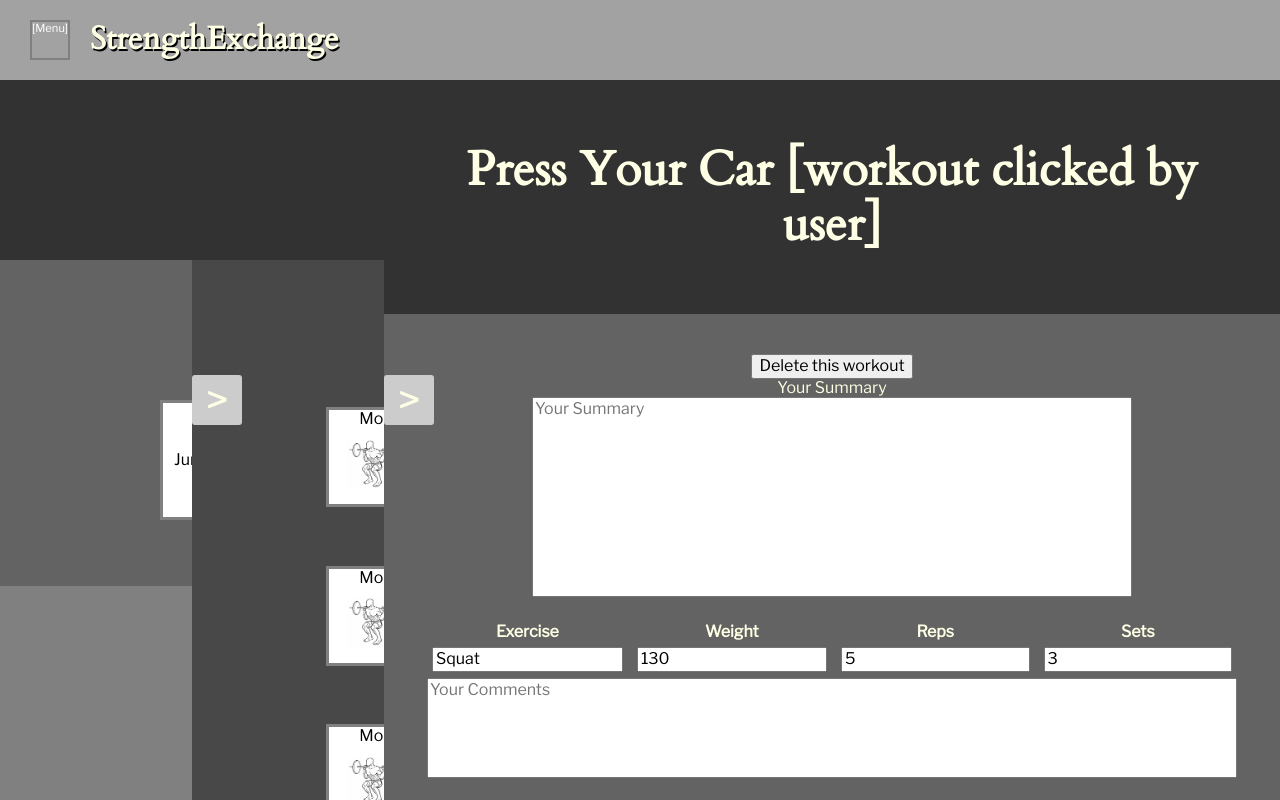
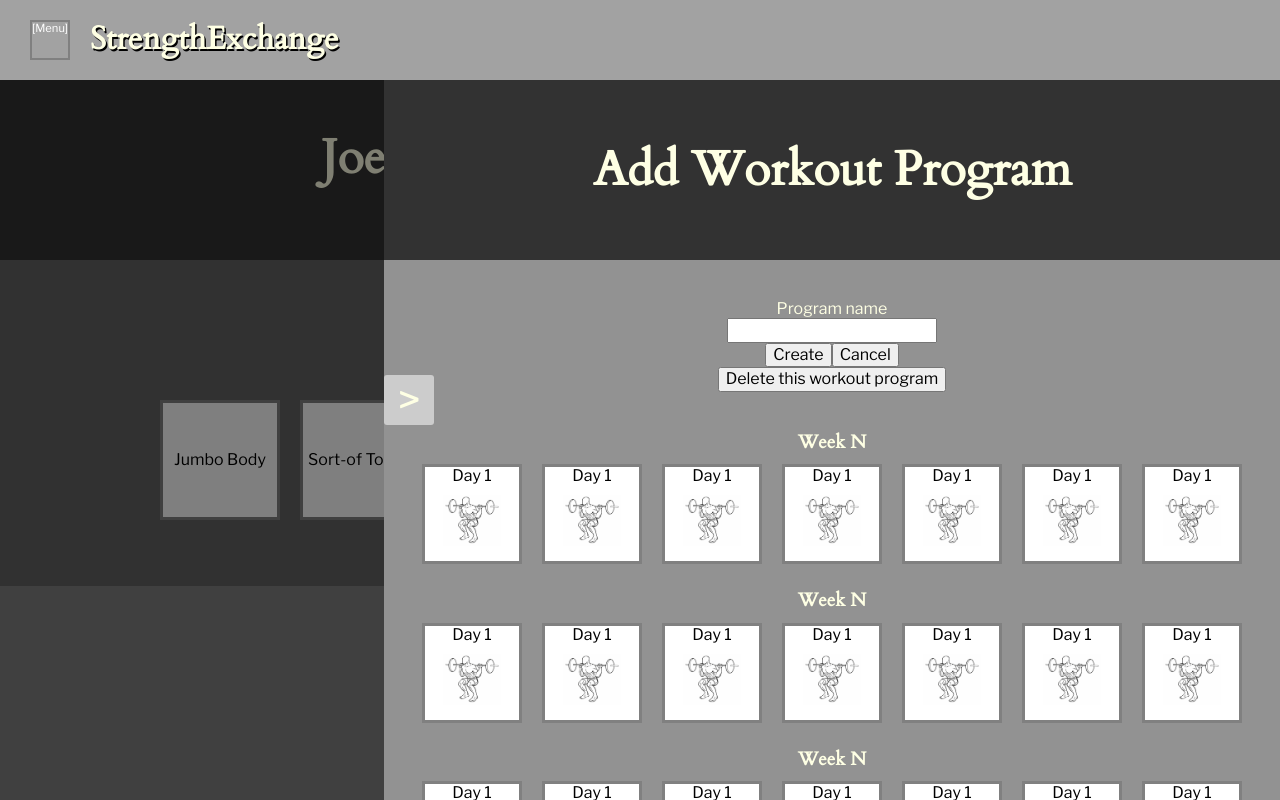
Before and after one commit to rob137/StrengthExchange-Client, a React (Create React App) app: page / in a window 1280 px wide. Built offline with nearby package versions, Linux system fonts and the light colour scheme.

Commit message:
add edit weeks etc to add-workout-sidebar and adjust stylings

```diff
--- a/src/components/add-program-sidebar.css
+++ b/src/components/add-program-sidebar.css
@@ -13,3 +13,19 @@
 	overflow-y: scroll;
 	text-align: center;
 }
+
+
+.add-program-sidebar {
+	padding-bottom: 30px;
+	position: fixed;
+	top: 80px;
+	background: #929292;
+	min-width: 50%;
+	max-width: 70%;
+	width: 1200px;
+	right: 0;
+	z-index: 5;
+	height: calc(100% - 80px);
+	overflow-y: scroll;
+	text-align: center;
+}
--- a/src/components/add-program-sidebar.jsx
+++ b/src/components/add-program-sidebar.jsx
@@ -1,6 +1,10 @@
 import React from 'react';
 import CloseSidebarWidget from './close-sidebar-widget';
 import Header from './header';
+import DeleteProgramButton from './delete-program-button';
+import ProgramCalendar from './program-calendar';
+import AddWeekButton from './add-week-button';
+import RemoveWeekButton from './remove-week-button';
 import AddProgramForm from './add-program-form';
 import './add-program-sidebar.css';
 
@@ -13,6 +17,10 @@ export default function AddProgramSidebar() {
 				text="Add Workout Program"
 			/>
 			<AddProgramForm />
+			<DeleteProgramButton />
+			<ProgramCalendar />
+			<AddWeekButton />
+			<RemoveWeekButton />
 		</section>
 	)
 }
--- a/src/components/app.css
+++ b/src/components/app.css
@@ -71,7 +71,6 @@ button, .submit-button {
 	width: 120px;
 }
 
-
 input, textarea {
 	color: black;
 }
--- a/src/components/app.jsx
+++ b/src/components/app.jsx
@@ -12,7 +12,7 @@ import ScreenShader from './screen-shader';
 import './app.css';
 
 export default function App() {
-  const page = "EditWorkoutSidebar";
+  const page = "AddProgramSidebar";
 
   if (page ==="LandingPage") {
     return (
@@ -34,6 +34,7 @@ export default function App() {
       <div>
         <Nav />
         <Dashboard />
+        <ScreenShader />
         <AddProgramSidebar />
         <Footer />
       </div>
@@ -43,6 +44,7 @@ export default function App() {
       <div>
         <Nav />
         <Dashboard />
+        <ScreenShader />
         <EditProgramSidebar />
         <Footer />
       </div>
@@ -52,6 +54,7 @@ export default function App() {
       <div>
         <Nav />
         <Dashboard />
+        <ScreenShader />
         <EditProgramSidebar />
         <EditWorkoutSidebar />
         <Footer />
--- /dev/null
+++ b/src/components/day.css
@@ -0,0 +1,9 @@
+
+.day {
+	width: 100px;
+	height: 100px;
+	margin: 10px;
+	border: 3px grey solid;
+	cursor: pointer;
+	background-color: white;
+}
--- a/src/components/day.jsx
+++ b/src/components/day.jsx
@@ -1,10 +1,11 @@
 import React from 'react';
+import './day.css';
 
 export default function Day() {
 	return (
-		<li className="calendar-day">
-			<span className="li-day">Mon</span>
-			<img src="./images/squat.png" alt="Squat" />
+		<li className="day">
+			<span className="day-text">Day <span className="day-num">1</span></span>
+			<img className="day-img" src="./images/squat.png" alt="Squat" />
 		</li>
 	)
 }
--- a/src/components/program-calendar.css
+++ b/src/components/program-calendar.css
@@ -1,25 +1,11 @@
-.edit-program-sidebar ul {
-	display: flex;
-	justify-content: center;
-	align-items: center;
-  flex-wrap: wrap;
-	padding-top: 20px;
-	padding-left: 0;
-	list-style-type: none;
+
+.day-text {
+	color: black;
+	display: block;
 }
 
-.edit-program-sidebar ul li {
-	width: 100px;
-	height: 100px;
-	margin: 10px;
-	border: 3px grey solid;
-	cursor: pointer;
-	background-color: white;
-}
-
-.edit-program-sidebar ul li span {
+.day-num {
 	color: black;
-	display: block;
 }
 
 .edit-program-sidebar ul li .li-text {
@@ -28,7 +14,7 @@
 
 }
 
-.edit-program-sidebar ul li img {
+.day-img {
 	max-width: 90px;
 	max-height: 70px;
 }
--- a/src/components/programs-overview.css
+++ b/src/components/programs-overview.css
@@ -1,4 +1,4 @@
-.workouts {
+.programs {
 	position: relative;
 	width: 100%;
 	text-align: center;
--- a/src/components/programs-overview.jsx
+++ b/src/components/programs-overview.jsx
@@ -5,7 +5,7 @@ import './programs-overview.css';
 
 export default function ProgramsOverview() {
   return (
-    <main className="workouts">
+    <main className="programs">
       <AddProgramButton />
       <Programs />
     </main>
--- a/src/components/programs.css
+++ b/src/components/programs.css
@@ -1,4 +1,4 @@
-.workouts ul {
+.programs ul {
 	display: flex;
 	justify-content: center;
 	align-items: center;
@@ -8,7 +8,7 @@
 	list-style-type: none;
 }
 
-.workouts ul li {
+.programs ul li {
 	width: 120px;
 	height: 120px;
 	margin: 10px;
@@ -17,7 +17,7 @@
 	background-color: white;
 }
 
-.workouts ul li span {
+.programs ul li span {
 	color: black;
 	display: block;
 }
--- a/src/components/week.css
+++ b/src/components/week.css
@@ -1,4 +1,15 @@
-.edit-program-sidebar h3 {
+.week-heading {
 	position: relative;
 	margin-bottom: -35px;
 }
+
+/* Because .week isn't specific enough */
+.program-calendar ul {
+	display: flex;
+	justify-content: center;
+	align-items: center;
+  flex-wrap: wrap;
+	padding-top: 20px;
+	padding-left: 0;
+	list-style-type: none;
+}
--- a/src/components/week.jsx
+++ b/src/components/week.jsx
@@ -4,7 +4,7 @@ import './week.css';
 
 export default function Week() {
 	return (
-		<div>
+		<div className="week">
 			<h3 className="week-heading">Week N</h3>
 			<ul className="calendar-week">
 				<Day />
```
